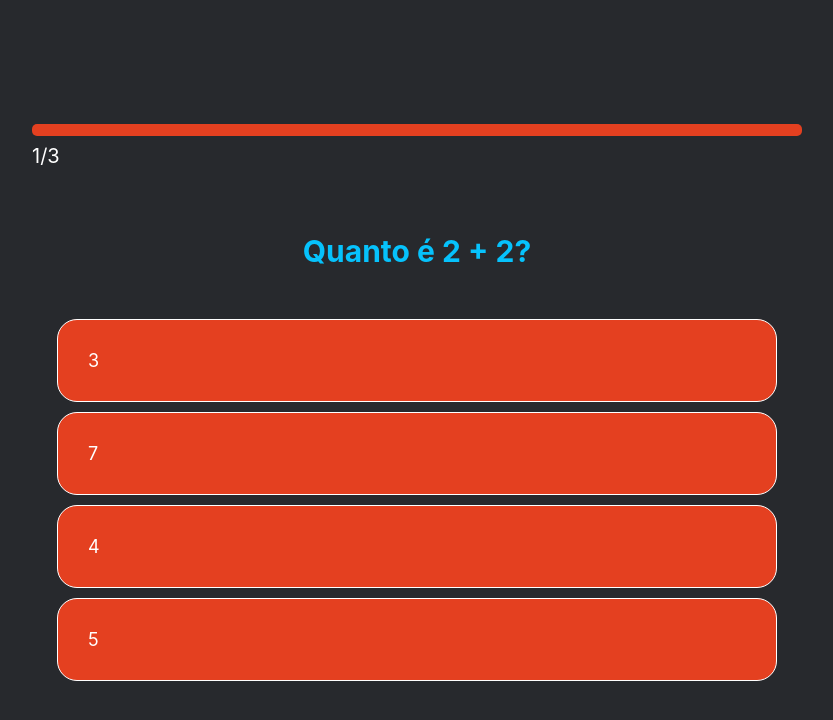
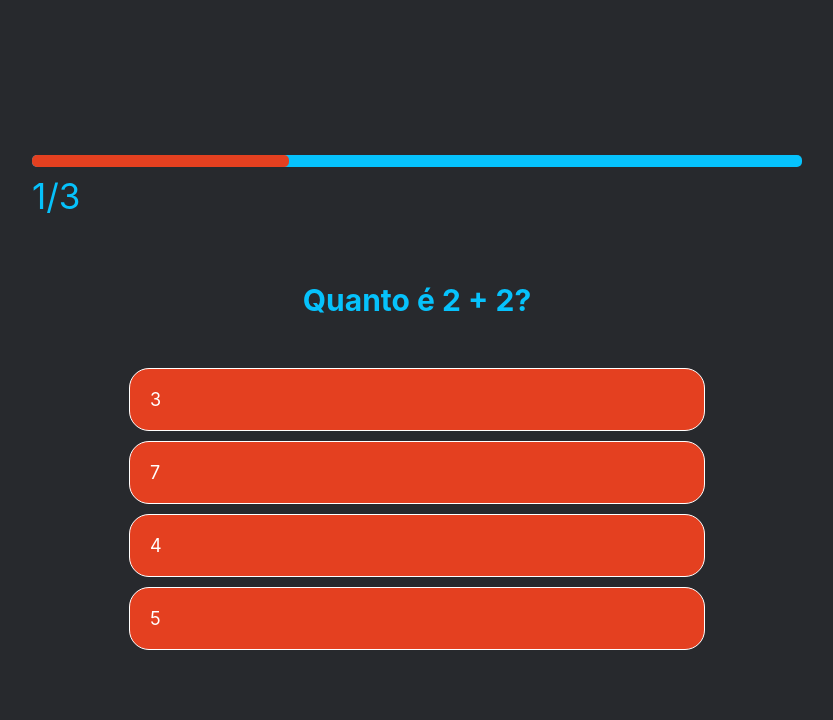
Before and after one commit to MathHSB/quizApplication, a plain HTML site: page quiz.html in a window 1280 px wide. Shown: the whole page, without its empty margins (223-1056 px from the left). Drawn offline with Linux system fonts and the light colour scheme.

Commit message:
adicao de incremento ao contador de perguntas e barra de progresso

```diff
--- a/play.css
+++ b/play.css
@@ -8,7 +8,7 @@
 }
 .choices {
   display: flex;
-  width: 100%;
+  width: 80%;
   justify-content: center;
   align-items: center;
   flex-direction: column;
@@ -17,7 +17,7 @@
   width: 90%;
   margin-bottom: 1rem;
   border-radius: 2rem;
-  padding: 3rem;
+  padding: 2rem;
   font-size: 1.8rem;
   background: #e44020;
   text-decoration: none;
@@ -40,12 +40,18 @@
 }
 .progress {
   height: 1.2rem;
-  background: #e44020;
+  background: #06c2fc;
   margin-bottom: 0.8rem;
   border-radius: 0.5rem;
 }
+.progress-full {
+  width: 0;
+  height: 1.2rem;
+  border-radius: 0.5rem;
+  background: #e44020;
+}
 .progress-text {
-  font-size: 2rem;
-  color: white;
+  font-size: 3.5rem;
+  color: #06c2fc;
   user-select: none;
 }
--- a/play.js
+++ b/play.js
@@ -1,9 +1,12 @@
 const question = document.querySelector("#question");
 const choices = Array.from(document.querySelectorAll("#btn-choices"));
+const countText = document.querySelector(".progress-text");
+const progresFull = document.querySelector(".progress-full");
 
 let currentQuestion = {};
 let availableQuestions = [];
-let countQuestion = 1;
+let countQuestion = 0;
+let correctAnswer = 0;
 
 let MAX_QUESTIONS = 3;
 
@@ -17,7 +20,7 @@ let questions = [
     answer: 2,
   },
   {
-    question: "Qual linguagem de promação voce esta aprendendo??",
+    question: "Qual linguagem de programação voce esta aprendendo??",
     choice1: "Java",
     choice2: "JavaScript",
     choice3: "Ruby",
@@ -38,6 +41,8 @@ nextQuestion = () => {
   if (availableQuestions.length === 0) {
     window.location.assign("/end.html");
   }
+  countText.innerText = `${countQuestion}/3`;
+
   const indexQuestion = Math.floor(Math.random() * availableQuestions.length);
   currentQuestion = availableQuestions[indexQuestion];
   question.innerText = currentQuestion.question;
@@ -48,13 +53,21 @@ nextQuestion = () => {
   });
 
   availableQuestions.splice(indexQuestion, 1);
+  progresFull.style.width = `${countQuestion / MAX_QUESTIONS}` * 100 + "%";
+};
+
+selectedChoice = (event) => {
+  event.preventDefault();
+  countQuestion++;
+  const answerTargetNumber = event.target.dataset.number;
+  if (answerTargetNumber == currentQuestion.answer) {
+    correctAnswer++;
+  }
+  nextQuestion();
 };
 
 choices.forEach((choice) => {
-  choice.addEventListener("click", (event) => {
-    event.preventDefault();
-    nextQuestion();
-  });
+  choice.addEventListener("click", selectedChoice);
 });
 
 startGame = () => {
@@ -62,4 +75,5 @@ startGame = () => {
   availableQuestions = [...questions];
   nextQuestion();
 };
+
 startGame();
--- a/quiz.html
+++ b/quiz.html
@@ -12,8 +12,10 @@
     <div class="container">
       <div class="content">
         <div class="container-progress">
-          <div class="progress"></div>
-          <p class="progress-text">1/3</p>
+          <div class="progress">
+            <div class="progress-full"></div>
+          </div>
+          <p class="progress-text"></p>
         </div>
         <h2 id="question">Qual o melhor herói da DC COMICS?</h2>
         <div class="choices">
--- a/style.css
+++ b/style.css
@@ -27,9 +27,6 @@
   flex-direction: column;
 }
 
-/* .content > * {
-  width: 100%;
-} */
 h1 {
   margin-bottom: 5rem;
   font-size: 7rem;
@@ -42,7 +39,8 @@ h1 {
   width: 20rem;
   margin-bottom: 1.2rem;
   text-decoration: none;
-  font-size: 1.6rem;
+  font-size: 2rem;
+  font-weight: bold;
   text-align: center;
   color: #ffffff;
   border: 0.5rem solid #e44020;
```
